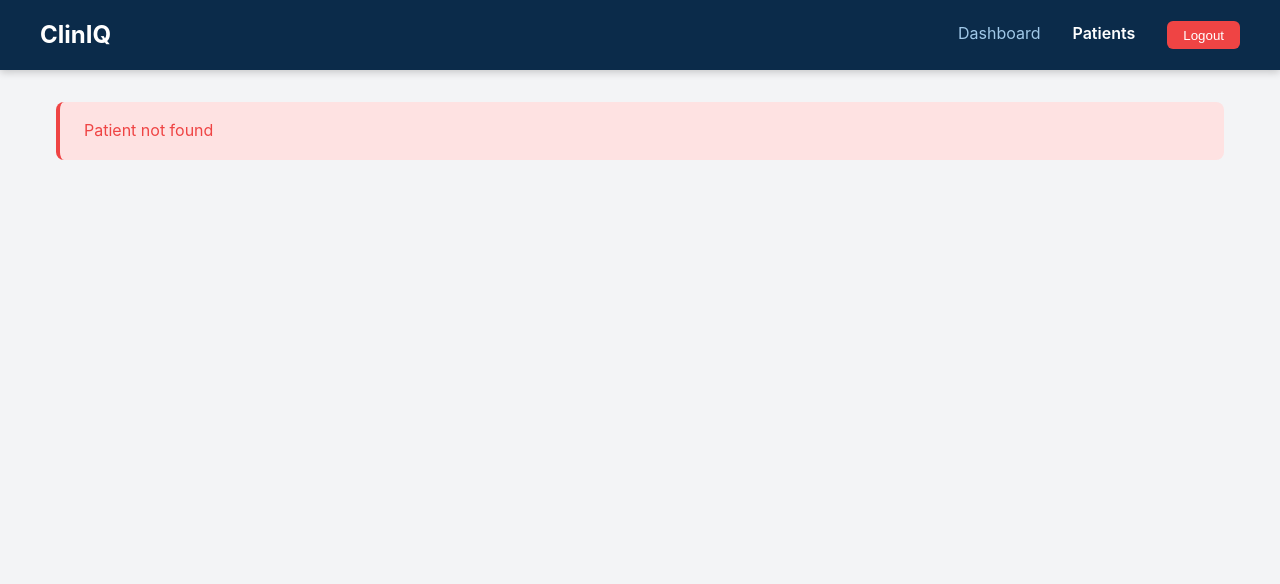
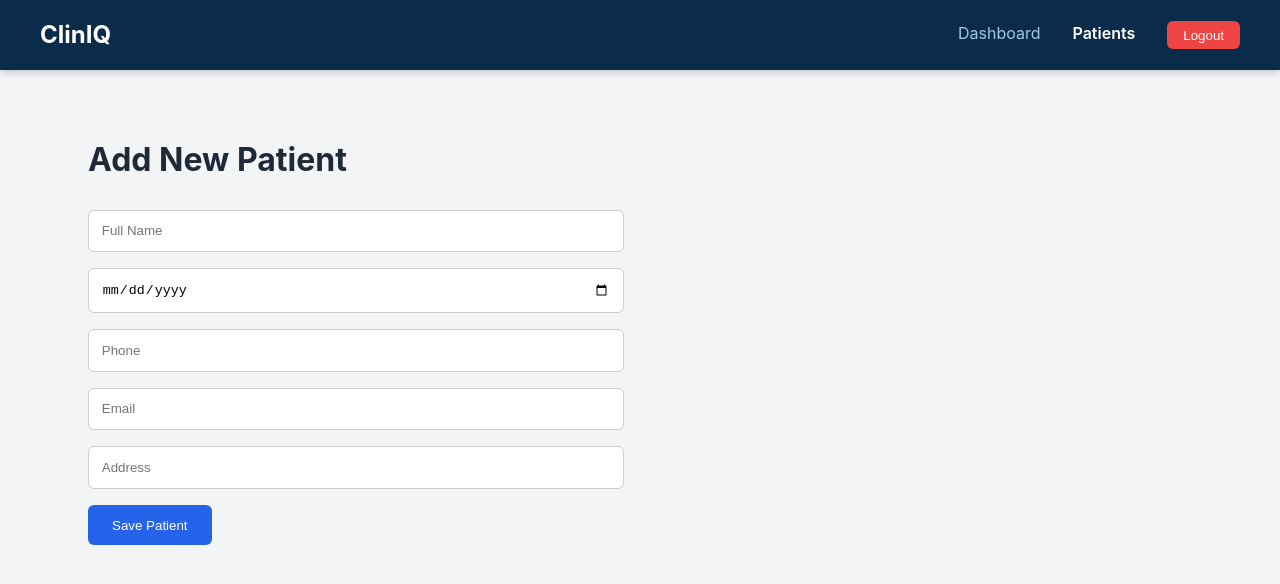
Before and after one commit to nellyuiop/icdms-frontend, a Next.js app: page /patients/new in a window 1280 px wide. Before the commit this address had no page. Shown: the top 584 px of the page. Built offline with nearby package versions, Linux system fonts and the light colour scheme.

Commit message:
Added an Add Patient button

```diff
--- /dev/null
+++ b/app/patients/new/page.tsx
@@ -0,0 +1,107 @@
+"use client";
+
+import { useState } from "react";
+import { useRouter } from "next/navigation";
+
+export default function NewPatientPage() {
+  const router = useRouter();
+
+  const [name, setName] = useState("");
+  const [dob, setDob] = useState("");
+  const [phone, setPhone] = useState("");
+  const [email, setEmail] = useState("");
+  const [address, setAddress] = useState("");
+
+  const handleSubmit = (e: React.FormEvent) => {
+    e.preventDefault();
+
+    const newPatient = {
+      id: `P-${Date.now()}`,
+      name,
+      dob,
+      phone,
+      email,
+      address,
+    };
+
+    console.log("New Patient:", newPatient);
+
+
+
+    router.push("/patients");
+  };
+
+  return (
+    <div style={{ padding: "2rem", maxWidth: "600px" }}>
+      <h1 style={{ fontSize: "2rem", marginBottom: "1.5rem" }}>
+        Add New Patient
+      </h1>
+
+      <form onSubmit={handleSubmit}>
+        <input
+          type="text"
+          placeholder="Full Name"
+          value={name}
+          onChange={(e) => setName(e.target.value)}
+          required
+          style={inputStyle}
+        />
+
+        <input
+          type="date"
+          value={dob}
+          onChange={(e) => setDob(e.target.value)}
+          required
+          style={inputStyle}
+        />
+
+        <input
+          type="text"
+          placeholder="Phone"
+          value={phone}
+          onChange={(e) => setPhone(e.target.value)}
+          required
+          style={inputStyle}
+        />
+
+        <input
+          type="email"
+          placeholder="Email"
+          value={email}
+          onChange={(e) => setEmail(e.target.value)}
+          required
+          style={inputStyle}
+        />
+
+        <input
+          type="text"
+          placeholder="Address"
+          value={address}
+          onChange={(e) => setAddress(e.target.value)}
+          style={inputStyle}
+        />
+
+        <button type="submit" style={buttonStyle}>
+          Save Patient
+        </button>
+      </form>
+    </div>
+  );
+}
+
+const inputStyle: React.CSSProperties = {
+  width: "100%",
+  padding: "0.8rem",
+  marginBottom: "1rem",
+  borderRadius: "6px",
+  border: "1px solid #ccc",
+};
+
+const buttonStyle: React.CSSProperties = {
+  padding: "0.8rem 1.5rem",
+  backgroundColor: "#2563eb",
+  color: "white",
+  border: "none",
+  borderRadius: "6px",
+  cursor: "pointer",
+};
```
Also changed, not shown: app/patients/page.tsx (+24 -1 lines).
